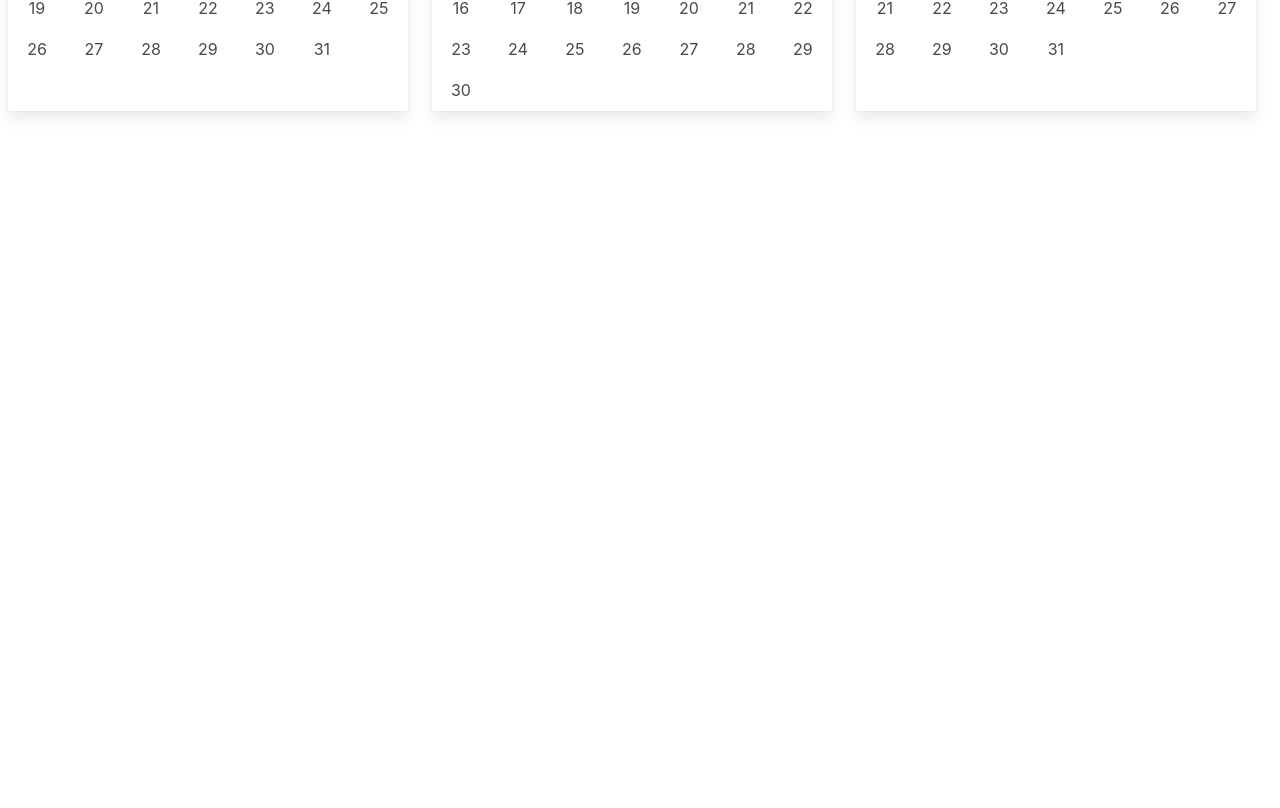
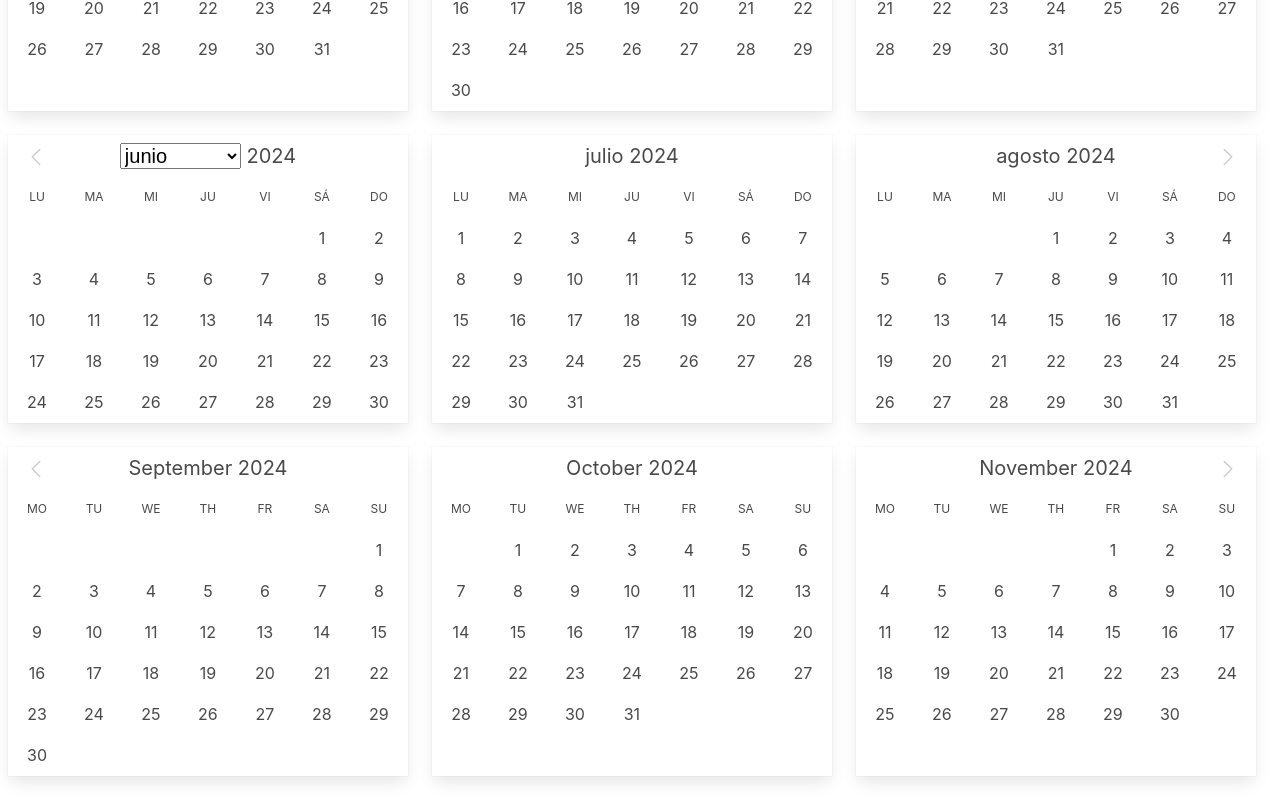
Before and after one commit to helpermedia/helper-react-calendar, a React (Vite) app: page / in a window 1280 px wide. Shown: the part 858-1666 px from the top of the page. Before the commit the page ends 1001 px from the top, so only its background shows below. Built offline with nearby package versions, Linux system fonts and the light colour scheme.

Commit message:
Change prop activeDate into active (multiple dates)

```diff
--- a/src/components/Calendar.tsx
+++ b/src/components/Calendar.tsx
@@ -7,7 +7,8 @@ import { Locale, format, isSameDay, getWeek, addMonths } from 'date-fns'
 import { enUS } from 'date-fns/locale'
 
 type Props = {
-  activeDate?: Date | string
+  active?: Date | string | { dates: Date[] } | { dateRange: Date[] }
+  selectable?: { dates?: Date[], dateRange?: Date[] }
   numberOfMonths?: number,
   changeMonth?: boolean,
   changeYear?: boolean,
@@ -66,8 +67,34 @@ const getMonths = (currentDate: Date, numberOfMonths: number) => {
   return monthItems;
 }
 
+/* Return array of all active dates */
+const getActiveDates = (active: Date | string | { dates: Date[] } | { dateRange: Date[] }) => {
+  if (active instanceof Date) {
+    return [active]
+  }
+  else if (typeof active === 'string') {
+    return [new Date(active)]
+  }
+  else if (active && 'dates' in active) {
+    return active.dates
+  }
+  else if (active && 'dateRange' in active) {
+    // Generate an array of dates between the start and end date
+    const dates = []
+    const startDate = active.dateRange[0]
+    const endDate = active.dateRange[1]
+    for (let d = new Date(startDate); d <= endDate; d.setDate(d.getDate() + 1)) {
+      dates.push(new Date(d))
+    }
+    return dates
+  }
+  else {
+    return [new Date()]
+  }
+}
+
 export default function Calendar({
-  activeDate = new Date(),
+  active = new Date(),
   numberOfMonths = 1,
   changeMonth = false,
   changeYear = false,
@@ -76,7 +103,7 @@ export default function Calendar({
   locale = enUS,
 }: Props): React.ReactElement {
 
-  const [currentDate, setCurrentDate] = useState(typeof activeDate === 'string' ? new Date(activeDate) : activeDate)
+  const [currentDate, setCurrentDate] = useState<Date>(getActiveDates(active)[0])
 
   /* useMemo will only re-run the getMonths method when the currentDate or numberOfMonths changes */
   const months: CalMonth[] = useMemo(() => getMonths(currentDate, numberOfMonths), [currentDate, numberOfMonths])
--- a/src/main.tsx
+++ b/src/main.tsx
@@ -2,14 +2,16 @@ import React from 'react'
 import ReactDOM from 'react-dom/client'
 import './styles.scss'
 import Calendar from './index'
-import { nl, de } from 'date-fns/locale'
+import { nl, de, es } from 'date-fns/locale'
 
 ReactDOM.createRoot(document.getElementById('root')!).render(
   <React.StrictMode>
     <div style={{ marginBottom: '2rem' }}>
       <Calendar numberOfMonths={1} changeMonth={true} changeYear={true} />
     </div>
-    <Calendar numberOfMonths={2} locale={de} changeYear={true} activeDate={new Date(2025, 3, 4)}/>
-    <Calendar numberOfMonths={3} locale={nl} changeMonth={true} activeDate='2026-10-16' />
+    <Calendar numberOfMonths={2} locale={de} changeYear={true} active={new Date(2025, 3, 4)}/>
+    <Calendar numberOfMonths={3} locale={nl} changeMonth={true} active='2026-10-16' />
+    <Calendar numberOfMonths={3} locale={es} changeMonth={true} active={{dates: [new Date(2024, 5, 4), new Date(2024, 7, 3)]}} />
+    <Calendar numberOfMonths={3} active={{dateRange: [new Date(2024, 8, 3), new Date(2024, 10, 7)]}} />
   </React.StrictMode>,
 )
--- a/src/styles.scss
+++ b/src/styles.scss
@@ -12,6 +12,7 @@ $border-color: #fff; // #dbdbdb;
 $link-color: #cacaca;
 $white: #fff;
 
+/* Fonts */
 body {
   font-family: -apple-system, BlinkMacSystemFont, "Segoe UI", "Noto Sans", Helvetica, Arial, sans-serif;
   color: $font-color;
```
